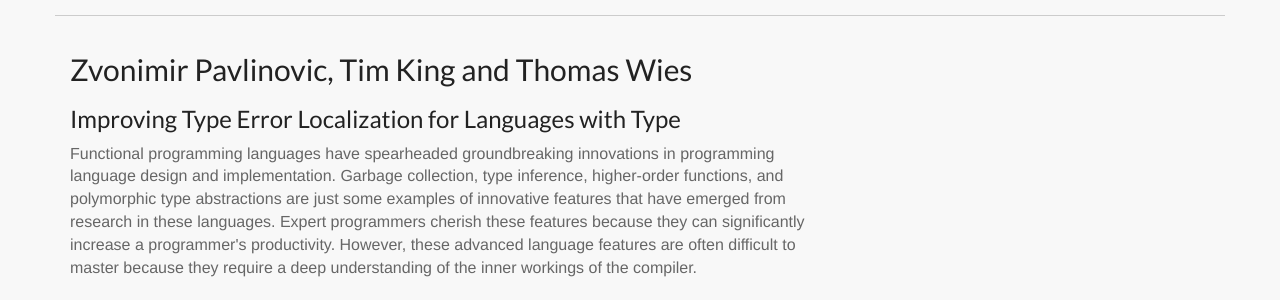
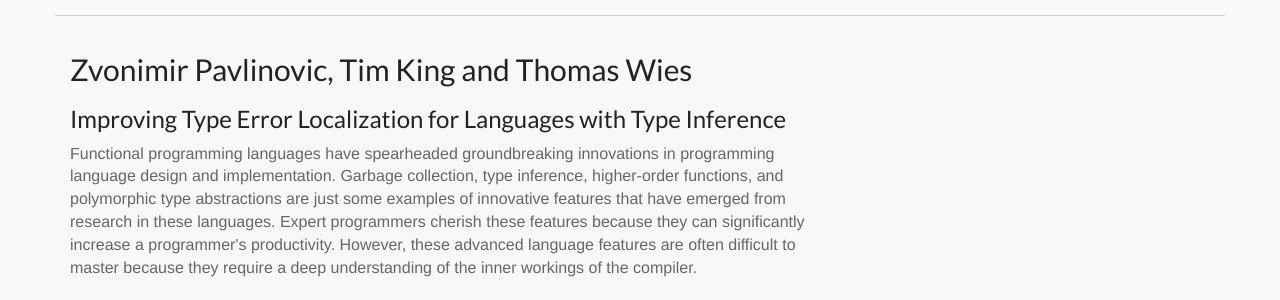
Before and after one commit to ny-haskell/composeconference, a Jekyll site: the page built from 2016/speakers.md, in a window 1280 px wide and 900 px high, scrolled down 7457 px. Shown: the part 156-456 px from the top of the window. Built offline with Jekyll 4.4.1, drawn with Linux system fonts in a browser that asks for light colours; Markdown is read by kramdown in place of the engine named in the settings.

Commit message:
fix talk title

```diff
--- a/_data/2016/speakers.json
+++ b/_data/2016/speakers.json
@@ -169,7 +169,7 @@ This talk will show how, compared to other offerings in the Haskell ecosystem, F
     },
     {
       "name": "Zvonimir Pavlinovic, Tim King and Thomas Wies",
-      "title": "Improving Type Error Localization for Languages with Type",
+      "title": "Improving Type Error Localization for Languages with Type Inference",
       "abstract": "Functional programming languages have spearheaded groundbreaking innovations in programming language design and implementation. Garbage collection, type inference, higher-order functions, and polymorphic type abstractions are just some examples of innovative features that have emerged from research in these languages. Expert programmers cherish these features because they can significantly increase a programmer's productivity. However, these advanced language features are often difficult to master because they require a deep understanding of the inner workings of the compiler. <br/><br/>
 
         Type inference is a prime example of a language feature that can boost productivity but can also be a usability nightmare. A type inference algorithm infers the types of expressions in a program based on how these expressions are used. The compiler can thus provide strong static correctness guarantees about a program without requiring the programmer to annotate the program with type information. On the other hand, automated type inference can also be counterproductive. If a conflicting use of an expression (i.e. a type mismatch) is detected, the compiler reports the corresponding program location as the source
```
